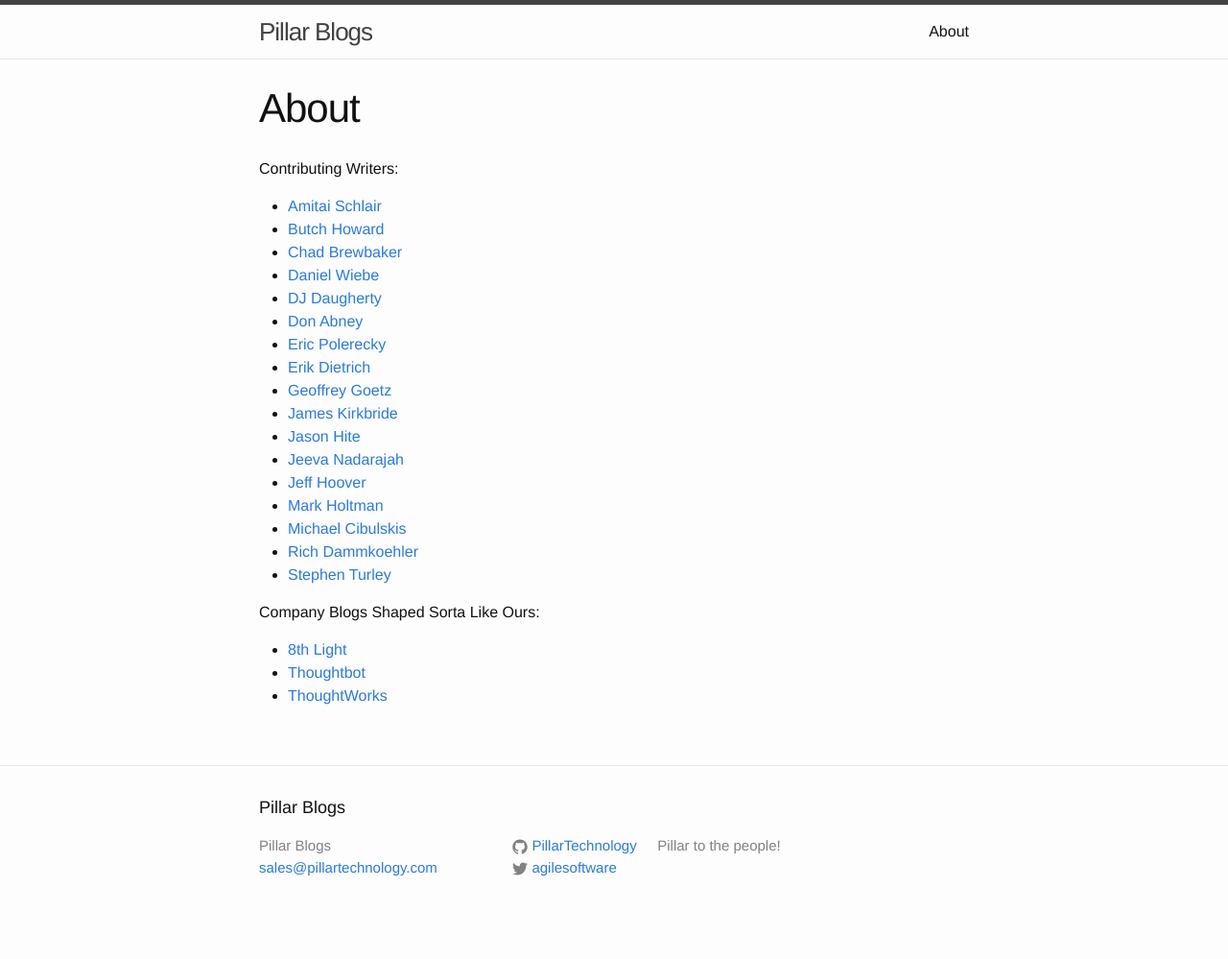
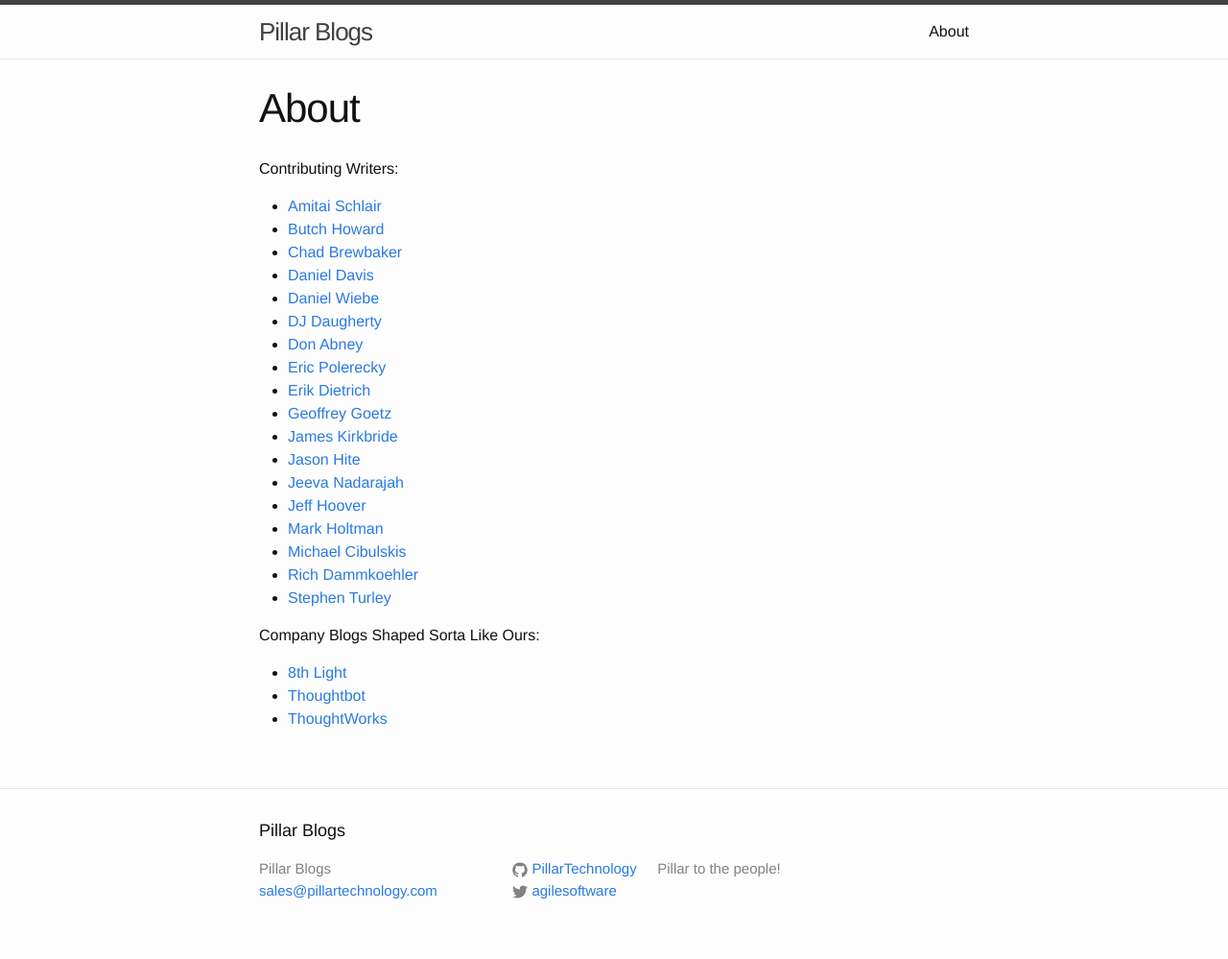
Before and after one commit to mholtman/pillartechnology.github.io, a Jekyll site: the page built from about.md, in a window 1280 px wide. Shown: the whole page at 96% size. Built offline with Jekyll 4.4.1, drawn with Linux system fonts in a browser that asks for light colours; before the commit the page ends 975 px from its top, so only the background shows below that.

Commit message:
Add Daniel Davis's blog.

```diff
--- a/about.md
+++ b/about.md
@@ -9,6 +9,7 @@ Contributing Writers:
 - [Amitai Schlair](http://www.schmonz.com/)
 - [Butch](https://plus.google.com/u/0/+ButchHoward/posts) [Howard](http://butchhoward.blogspot.com/)
 - [Chad Brewbaker](http://chadbrewbaker.github.io)
+- [Daniel Davis](http://d2ramblings.blogspot.com/)
 - [Daniel](https://agilefantasies.wordpress.com/) [Wiebe](https://javaguys.wordpress.com/)
 - [DJ Daugherty](http://ddaugher.github.io/)
 - [Don Abney](http://donabney.blogspot.com/)
```
